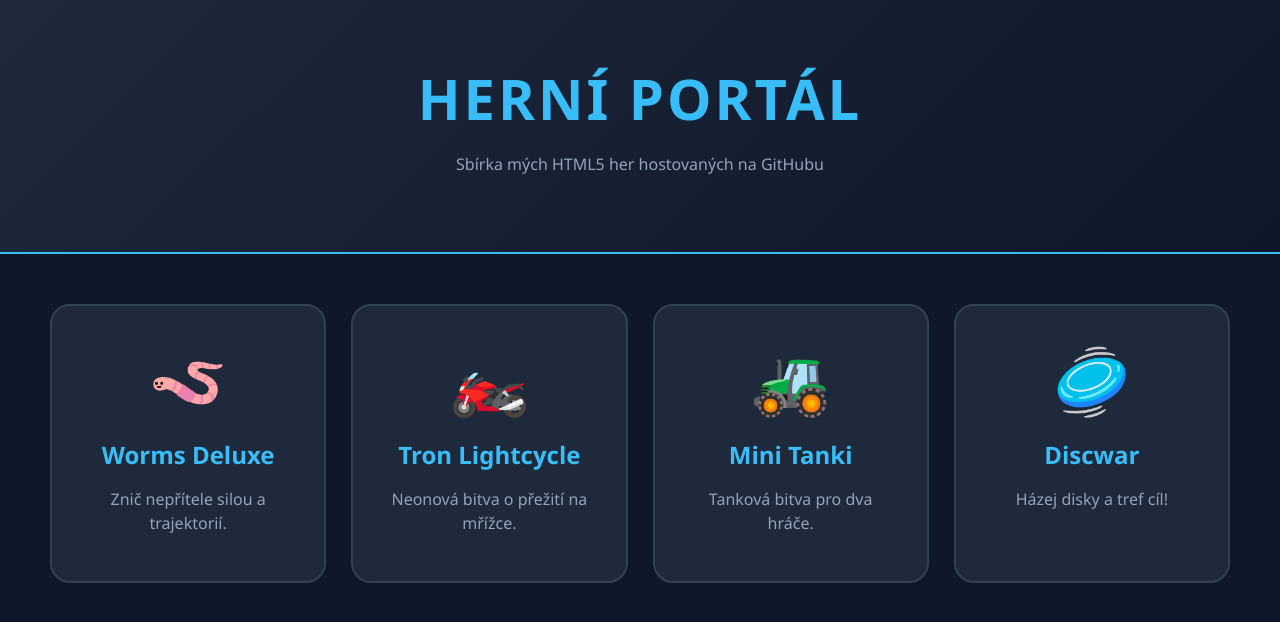
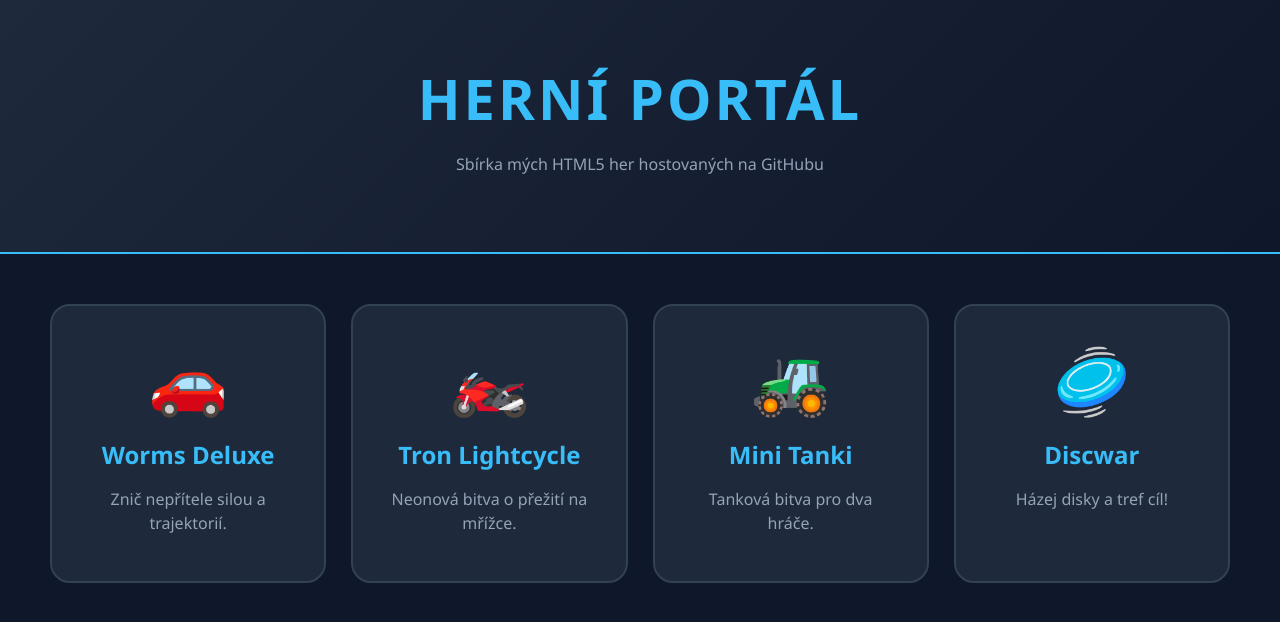
Before and after one commit to Heisgoneee/Hry-, a plain HTML site: page index.html in a window 1280 px wide. Drawn offline with Linux system fonts and the light colour scheme.

Commit message:
Update index.html

```diff
--- a/index.html
+++ b/index.html
@@ -24,7 +24,7 @@
 
     <div class="container">
         <a href="tawk/index.html" class="card">
-            <span class="icon">🪱</span>
+            <span class="icon">🚗</span>
             <h3>Worms Deluxe</h3>
             <p>Znič nepřítele silou a trajektorií.</p>
         </a>
```
